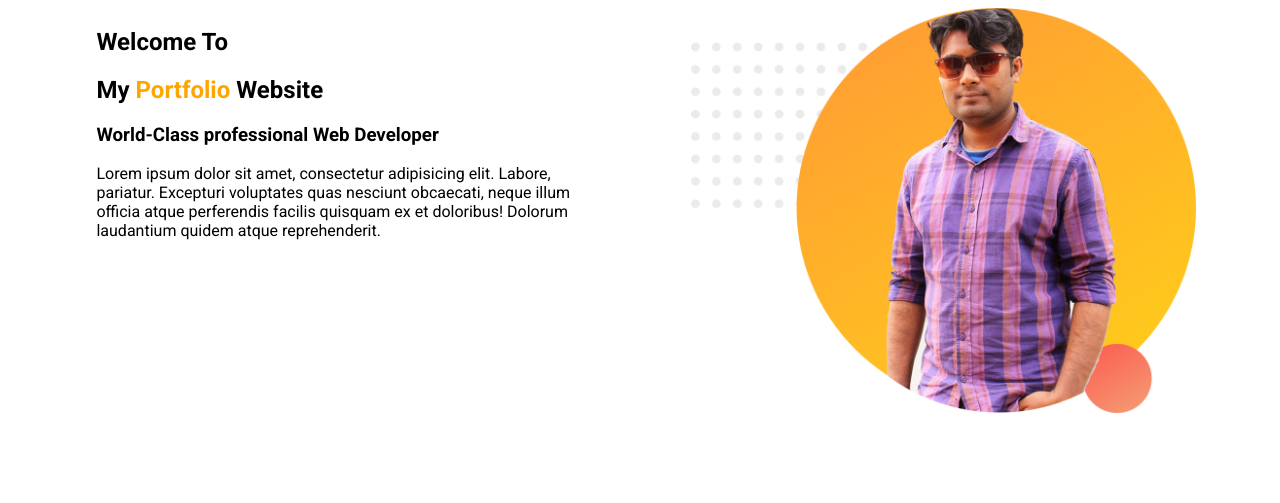
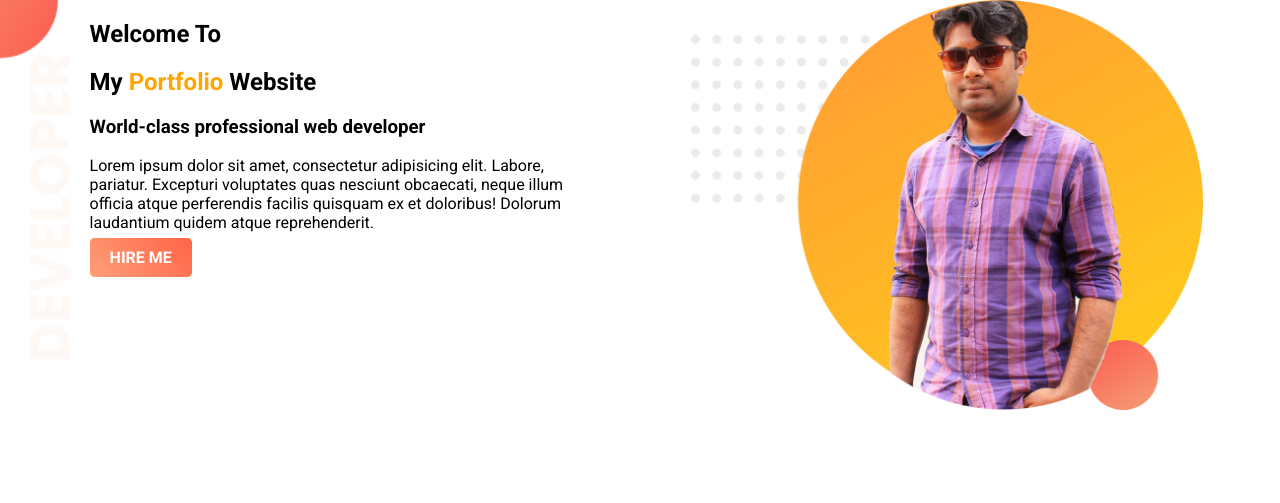
Before and after one commit to webcoder247/portfolio-website2, a plain HTML site: page index.html in a window 1280 px wide. Drawn offline with Linux system fonts and the light colour scheme.

Commit message:
new code added

```diff
--- a/index.html
+++ b/index.html
@@ -14,16 +14,21 @@
     <link rel="stylesheet" href="style.css" />
   </head>
   <body>
-    <section>
+    <section class="top-banner">
         <div class="half-width">
             <h1>Welcome To</h1>
             <h1> My <span class="name-highlight"> Portfolio</span> Website</h1>
-            <h3>World-Class professional Web Developer</h3>
+            <h3>World-class professional web developer</h3>
             <p>Lorem ipsum dolor sit amet, consectetur adipisicing elit. Labore, pariatur. Excepturi voluptates quas nesciunt obcaecati, neque illum officia atque perferendis facilis quisquam ex et doloribus! Dolorum laudantium quidem atque reprehenderit. </p>
+            <a class="link-button" target="_blank" href="https://www.linkedin.com/in/md-melon-hossain-401773aa/">HIRE ME</a>
         </div>
         <div class="half-width">
             <img src="images/profile1.png" alt="Profile Picture">
         </div>
     </section>
+    <section class="dream-area">
+      <div class="half-width"></div>
+      <div class="half-width"></div>
+    </section>
   </body>
 </html>
--- a/style.css
+++ b/style.css
@@ -1,5 +1,14 @@
 body {
     font-family: 'Roboto', sans-serif;
+    margin: 0%;
+}
+section {
+    height: 500px;
+}
+.top-banner {
+    background-image: url("images/top-banner.png");
+    background-repeat: no-repeat;
+
 }
 .name-highlight {
     color: orange;
@@ -13,3 +22,12 @@ body {
 .half-width img{
     width: 100%;
 }
+.link-button{
+    text-decoration: none;
+    background-image: linear-gradient(45deg,lightSalmon, tomato);
+    background-color: orange;
+    color: white;
+    padding: 10px 20px;
+    border-radius: 5px;
+    font-weight: 700;
+}
```
Also changed, not shown: images/profile2.png (added).
